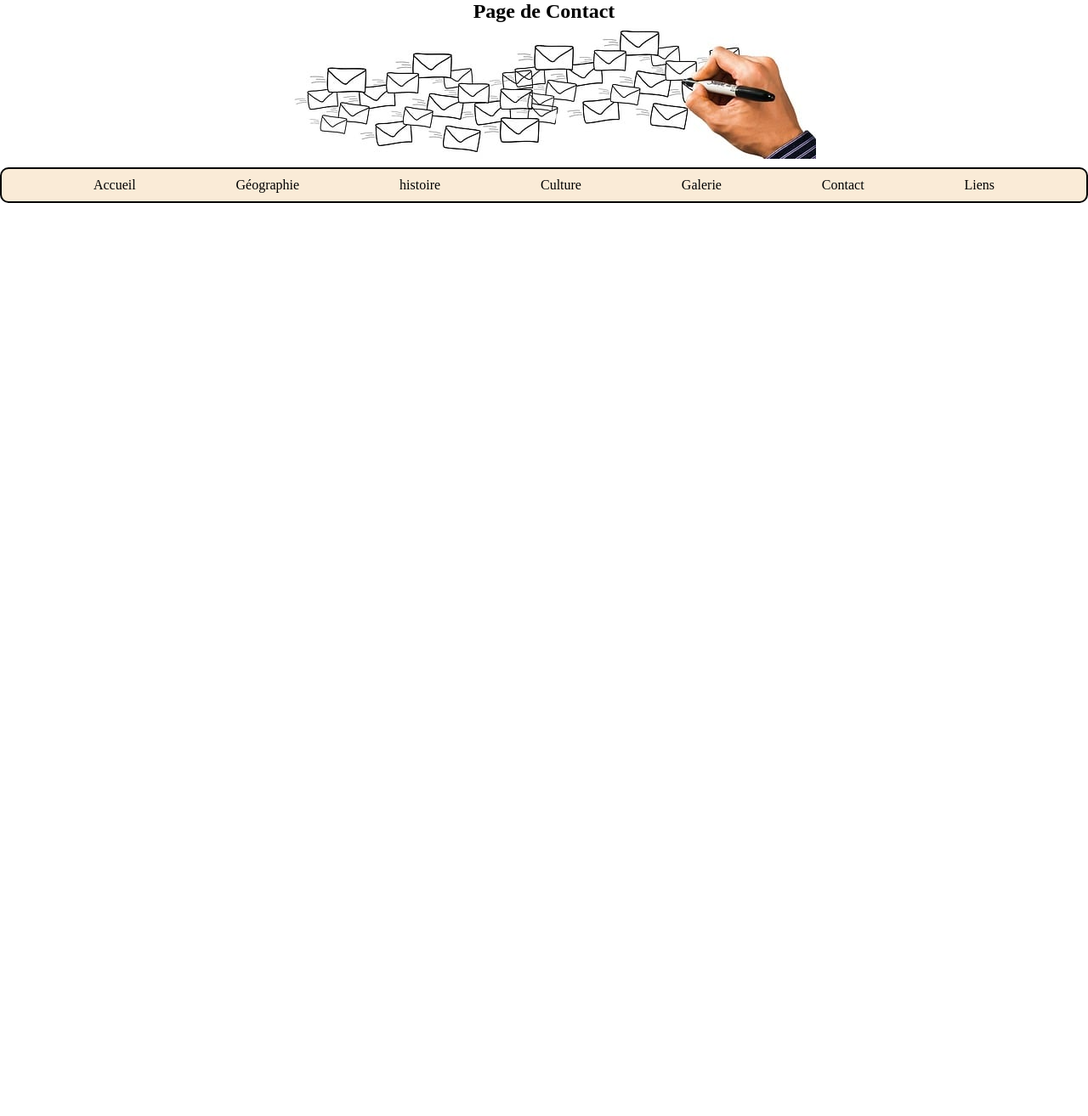
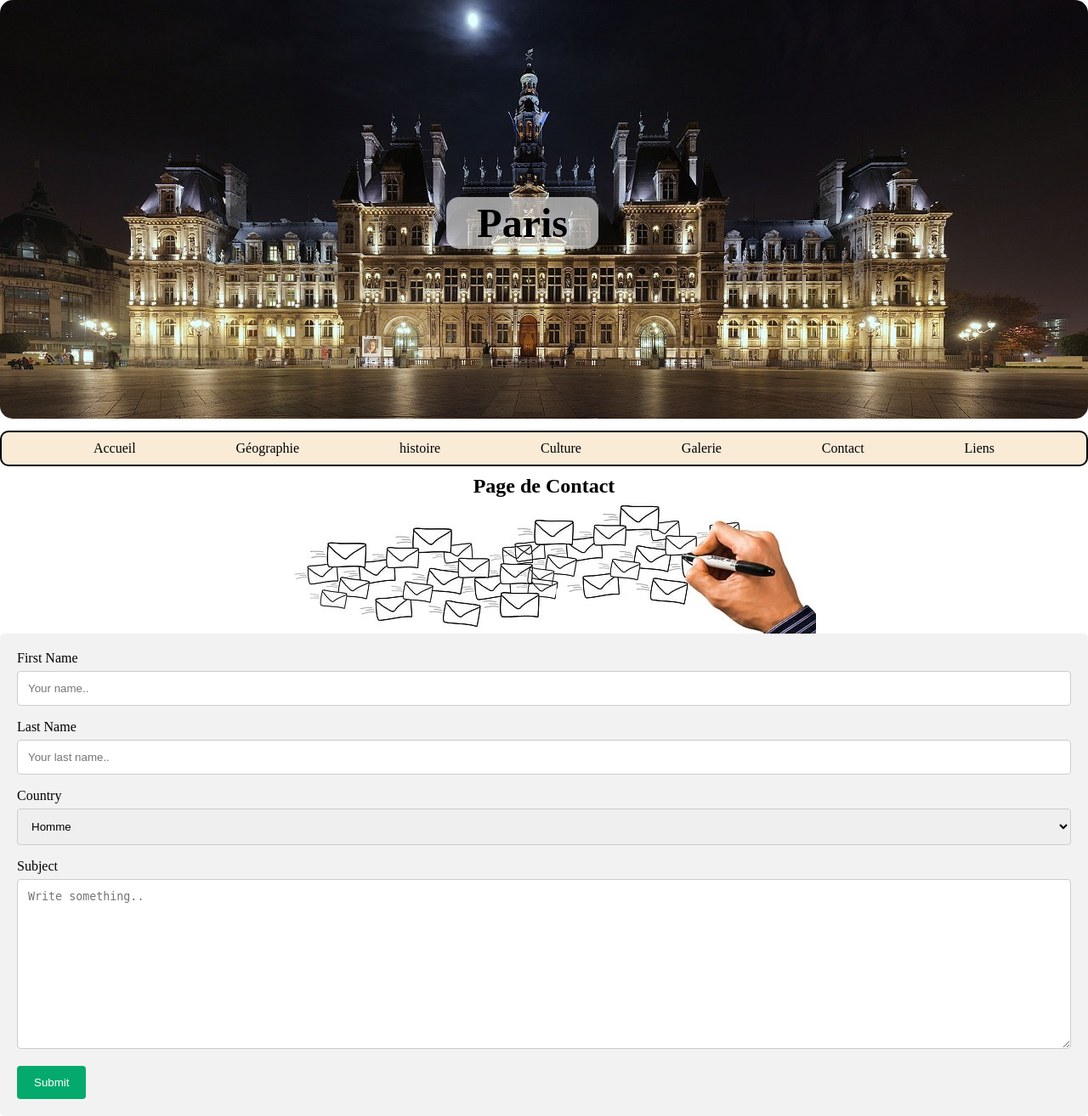
Before and after one commit to redasnkrs/ti-php, a PHP site: page /templates/contact.php in a window 1280 px wide. Shown: the whole page at 85% size. Before the commit the page ends 239 px from the top, so only its background shows below. Run offline with PHP 8.4, Linux system fonts and the light colour scheme.

Commit message:
fixed the mistake, i forgot the banner

```diff
--- a/public/css/style.css
+++ b/public/css/style.css
@@ -8,6 +8,27 @@ body {
   margin-left: auto;
   margin-right: auto;
   width: 1280px;
+}
+
+/* Banniere */
+
+.banniere {
+  position: relative;
+}
+.banniere img {
+  border-radius: 15px;
+}
+
+.banniere::after {
+  content: "Paris";
+  background-color: rgba(252, 252, 252, 0.6);
+  padding: 3px 36px;
+  border-radius: 15px;
+  position: absolute;
+  font-size: 3em;
+  font-weight: 600;
+  bottom: 41%;
+  right: 45%;
 }
 
 /* Nav bar  */
@@ -59,3 +80,40 @@ nav ul li a {
   width: 100%;
   height: 100%;
 }
+
+/* formulaire */
+
+input[type="text"],
+select,
+textarea {
+  width: 100%;
+  padding: 12px;
+  border: 1px solid #ccc;
+  border-radius: 4px;
+  box-sizing: border-box;
+  margin-top: 6px;
+  margin-bottom: 16px; /* Bottom margin */
+  resize: vertical; /* Allow the user to vertically resize the textarea (not horizontally) */
+}
+
+/* Style the submit button with a specific background color etc */
+input[type="submit"] {
+  background-color: #04aa6d;
+  color: white;
+  padding: 12px 20px;
+  border: none;
+  border-radius: 4px;
+  cursor: pointer;
+}
+
+/* When moving the mouse over the submit button, add a darker green color */
+input[type="submit"]:hover {
+  background-color: #45a049;
+}
+
+/* Add a background color and some padding around the form */
+.container {
+  border-radius: 5px;
+  background-color: #f2f2f2;
+  padding: 20px;
+}
--- a/templates/contact.php
+++ b/templates/contact.php
@@ -9,13 +9,41 @@
 </head>
 
 <body>
+
+  <section class="bann">
+    <?php include "inc/banniere.php" ?>
+  </section>
+
+  <nav>
+    <?php include "inc/menu.php" ?>
+  </nav>
   <section class="top-page">
     <h1>Page de Contact</h1>
     <img src="img/contacts.jpg" alt="">
   </section>
-  <nav>
-    <?php include "inc/menu.php" ?>
-  </nav>
+  <section class="formulaire">
+    <div class="container">
+      <form action="">
+
+        <label for="fname">First Name</label>
+        <input type="text" id="fname" name="firstname" placeholder="Your name..">
+
+        <label for="lname">Last Name</label>
+        <input type="text" id="lname" name="lastname" placeholder="Your last name..">
+
+        <label for="country">Country</label>
+        <select id="country" name="country">
+          <option value="Homme">Homme</option>
+          <option value="canada">Femme</option>
+        </select>
+
+        <label for="subject">Subject</label>
+        <textarea id="subject" name="subject" placeholder="Write something.." style="height:200px"></textarea>
+
+        <input type="submit" value="Submit">
+
+      </form>
+    </div>
 </body>
 
 </html>
--- a/templates/inc/banniere.php
+++ b/templates/inc/banniere.php
@@ -0,0 +1,3 @@
+<div class="banniere">
+  <img src="img/banniere.jpg" alt="">
+</div>
```
Also changed, not shown: templates/accueil.php (+10 -3 lines), templates/culture.php (+7 -4 lines), templates/galerie.php (+7 -3 lines), templates/geographie.php (+7 -3 lines), templates/histoire.php (+7 -3 lines), templates/liens.php (+7 -3 lines).
